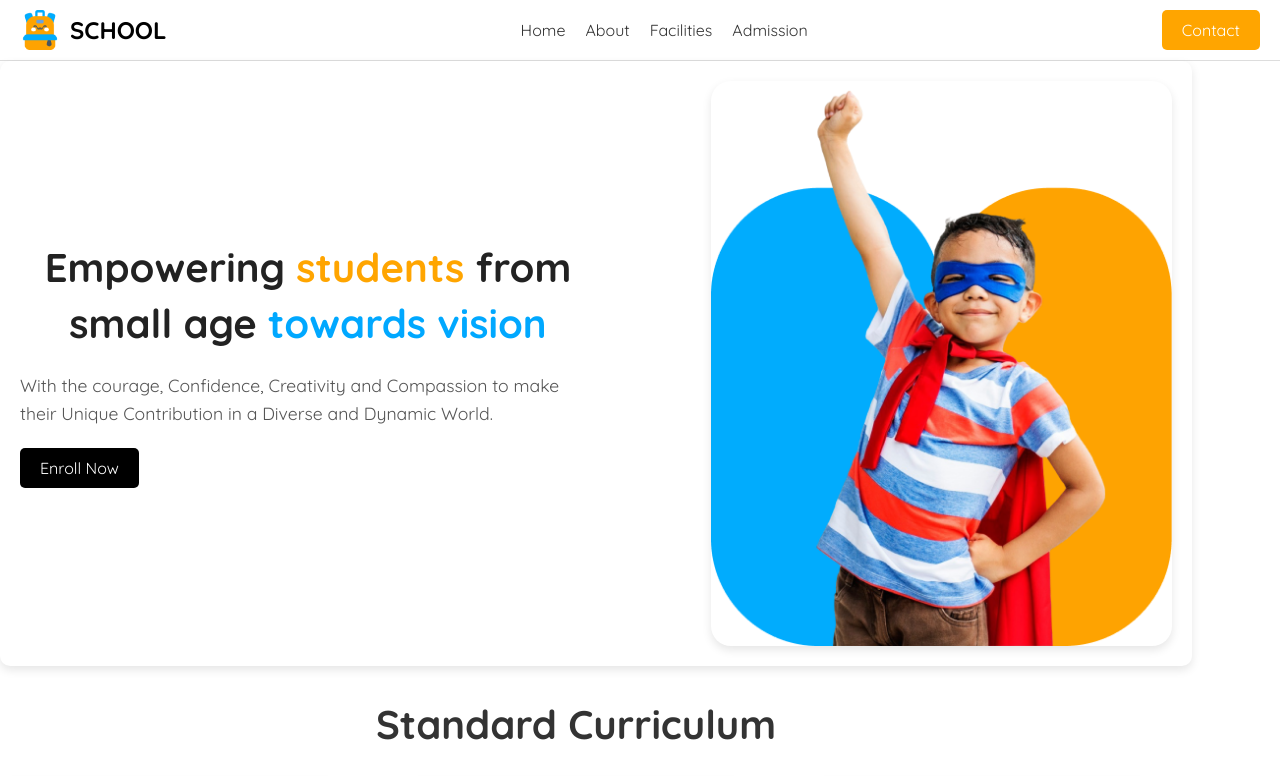
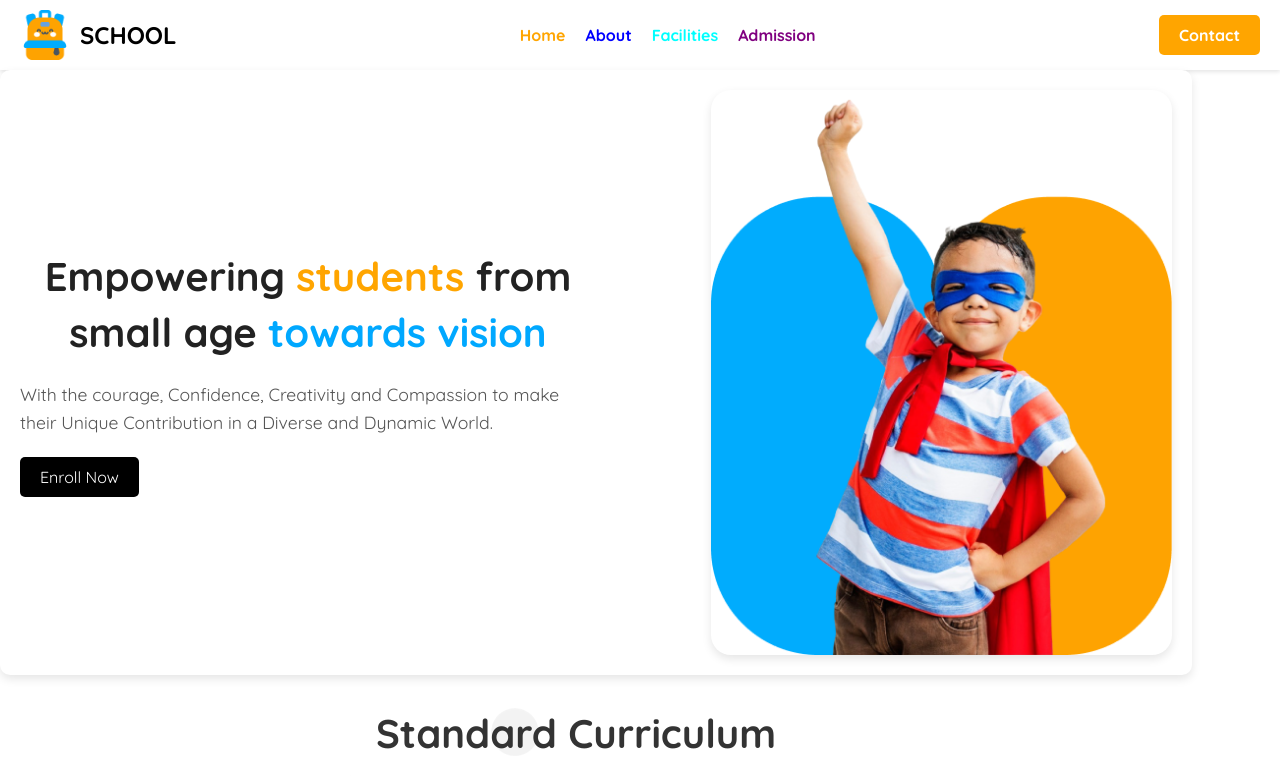
Before and after one commit to HussainTonmoy/assignment-2, a plain HTML site: page index.html in a window 1280 px wide. Shown: the top 776 px of the page. Drawn offline with Linux system fonts and the light colour scheme.

Commit message:
added all edited code

```diff
--- a/index.html
+++ b/index.html
@@ -13,23 +13,20 @@
     <link rel="stylesheet" href="styles.css" />
   </head>
   <body class="quicksand-normal">
-    <header class="navbar">
-      <!-- Logo Section -->
-      <div class="navbar-logo">
-        <img src="assets/logo.png" alt="" />
-        <span>SCHOOL</span>
-      </div>
-
-      <!-- Navigation Links -->
-      <nav class="navbar-links">
-        <a href="">Home</a>
-        <a href="">About</a>
-        <a href="">Facilities</a>
-        <a href="">Admission</a>
-      </nav>
-
-      <!-- Contact Button -->
-      <a href="" class="navbar-contact">Contact</a>
+    <header>
+        <nav class="navbar">
+            <div class="logo-section">
+              <img src="assets/logo.png" alt="" class="logo-img">
+              <h1 class="logo-text">SCHOOL</h1>
+            </div>
+            <ul class="nav-links">
+              <li><a href="" class="nav-link orange">Home</a></li>
+              <li><a href="" class="nav-link blue">About</a></li>
+              <li><a href="" class="nav-link cyan">Facilities</a></li>
+              <li><a href="" class="nav-link purple">Admission</a></li>
+            </ul>
+            <a href="" class="contact-button">Contact</a>
+          </nav>
     </header>
     <main>
       <section>
@@ -43,7 +40,7 @@
               With the courage, Confidence, Creativity and Compassion to make
               their Unique Contribution in a Diverse and Dynamic World.
             </p>
-            <a href="#" class="btn">Enroll Now</a>
+            <a href="" class="btn">Enroll Now</a>
           </div>
           <div class="image-content">
             <img src="assets/hero-kids.png" alt="" />
@@ -61,7 +58,7 @@
                 Cum sociis natoque penatibus et magnis dis parturient montes,
                 nascetur ridiculus mus sdis parturient.
               </p>
-              <a href="#" class="read-more">Read More</a>
+              <a href="" class="read-more">Read More</a>
             </div>
             <div class="card">
               <img src="assets/elementary.png" alt="" />
@@ -70,7 +67,7 @@
                 Cum sociis natoque penatibus et magnis dis parturient montes,
                 nascetur ridiculus mus sdis parturient.
               </p>
-              <a href="#" class="read-more">Read More</a>
+              <a href="" class="read-more">Read More</a>
             </div>
             <div class="card">
               <img src="assets/middle.png" alt="" />
@@ -79,7 +76,7 @@
                 Cum sociis natoque penatibus et magnis dis parturient montes,
                 nascetur ridiculus mus sdis parturient.
               </p>
-              <a href="#" class="read-more">Read More</a>
+              <a href="" class="read-more">Read More</a>
             </div>
           </div>
           <div class="navigation">
@@ -179,19 +176,19 @@
         <div class="footer-section about-section">
           <h3>About School</h3>
           <ul class="footer-links">
-            <li><a href="#">Home</a></li>
-            <li><a href="#">About</a></li>
-            <li><a href="#">Facilities</a></li>
-            <li><a href="#">Admission</a></li>
+            <li><a href="">Home</a></li>
+            <li><a href="">About</a></li>
+            <li><a href="">Facilities</a></li>
+            <li><a href="">Admission</a></li>
           </ul>
         </div>
         <div class="footer-section social-section">
           <h3>Keep In Touch</h3>
           <div class="social-icons">
-            <a href="assets/fb.png" class="social-icon facebook"></a>
-            <a href="assets/dribble.png" class="social-icon instagram"></a>
-            <a href="assets/twitter.png" class="social-icon twitter"></a>
-            <a href="assets/google+.png" class="social-icon google"></a>
+            <a href="" class="social-icon facebook"></a>
+            <a href="" class="social-icon instagram"></a>
+            <a href="" class="social-icon twitter"></a>
+            <a href="" class="social-icon google"></a>
           </div>
         </div>
       </div>
--- a/styles.css
+++ b/styles.css
@@ -9,62 +9,82 @@ body {
     margin: 0;
 }
 
-/* Navbar container */
+/* navbar */
 .navbar {
     display: flex;
+    align-items: center;
     justify-content: space-between;
-    align-items: center;
+    background-color: #ffffff;
     padding: 10px 20px;
-    background-color: #fff;
-    border-bottom: 1px solid #ddd;
+    box-shadow: 0 2px 4px rgba(0, 0, 0, 0.1);
   }
 
-/* Logo section */
-.navbar-logo {
+  .logo-section {
     display: flex;
     align-items: center;
   }
 
-.navbar-logo img {
+  .logo-img {
+    width: 40px;
     height: 40px;
     margin-right: 10px;
   }
 
-.navbar-logo span {
+  .logo-text {
     font-size: 24px;
     font-weight: bold;
+    color: #000;
+    margin: 0;
   }
 
-/* Navigation links */
-.navbar-links {
+  .nav-links {
     display: flex;
-    gap: 20px;
+    list-style: none;
+    margin: 0;
+    padding: 0;
   }
 
-.navbar-links a {
+  .nav-link {
     text-decoration: none;
     font-size: 16px;
-    color: #333;
+    font-weight: bold;
+    margin: 0 10px;
     transition: color 0.3s;
   }
 
-.navbar-links a:hover {
-    color: #007BFF;
+  .nav-link.orange {
+    color: orange;
   }
 
-/* Contact button */
-.navbar-contact {
+  .nav-link.blue {
+    color: blue;
+  }
+
+  .nav-link.cyan {
+    color: cyan;
+  }
+
+  .nav-link.purple {
+    color: purple;
+  }
+
+  .nav-link:hover {
+    opacity: 0.8;
+  }
+
+  .contact-button {
+    text-decoration: none;
+    background-color: orange;
+    color: white;
     padding: 10px 20px;
-    background-color: #FFA500;
-    color: white;
-    text-decoration: none;
+    border-radius: 5px;
     font-size: 16px;
-    border-radius: 5px;
+    font-weight: bold;
     transition: background-color 0.3s;
   }
 
-.navbar-contact:hover {
-    background-color: #e69500;
+  .contact-button:hover {
+    background-color: darkorange;
   }
 
 /* Responsive Design */
@@ -156,6 +176,8 @@ body {
 
 /* Curriculum Section */
 .curriculum-section {
+    background: url(assets/bg.png);
+    background-repeat: no-repeat;
     text-align: center;
     width: 90%;
     max-width: 1200px;
```
Lines whose indentation alone changed are shown as unchanged.
